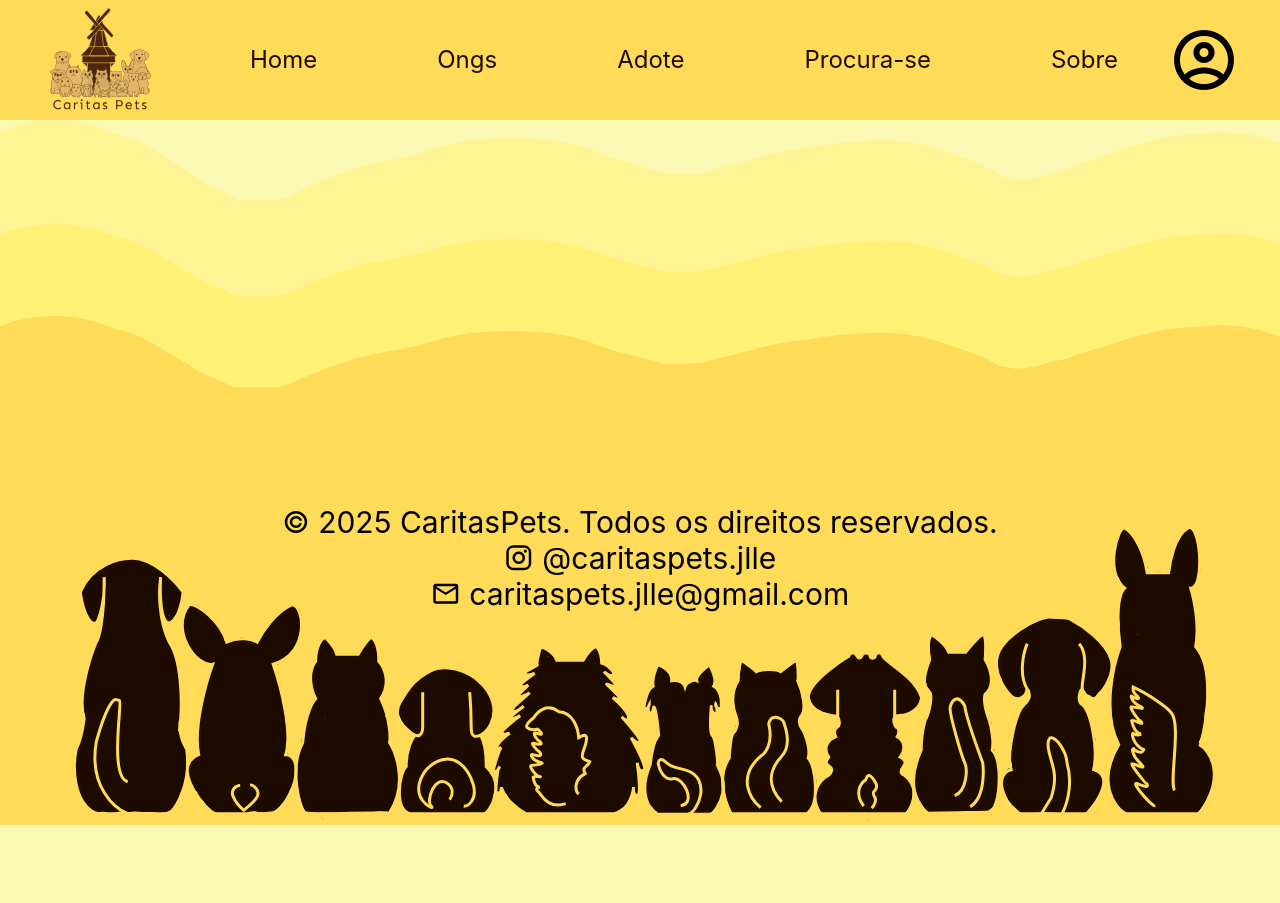
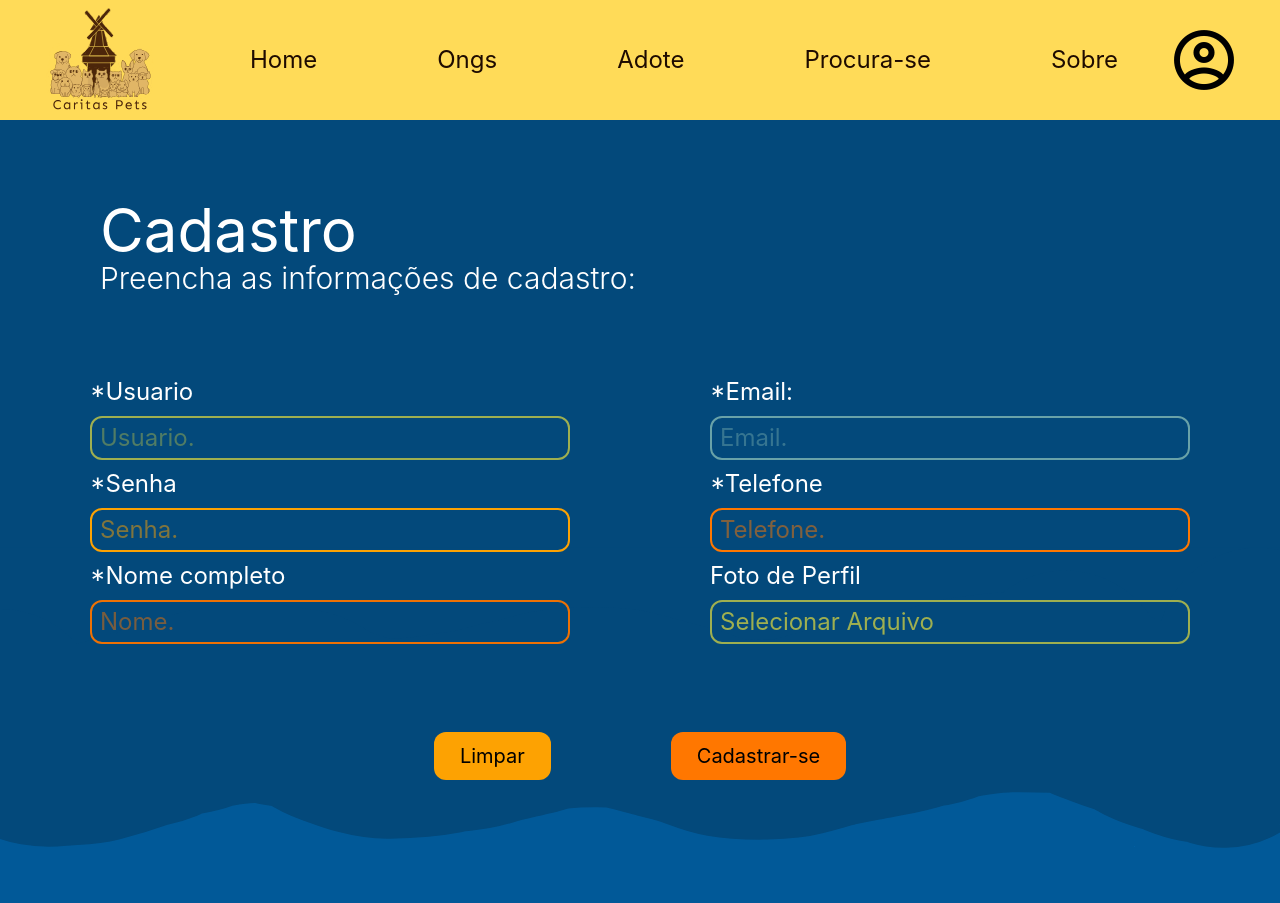
Before and after one commit to CaritasPets/Front-End, a Vue app: page /user/sign-up in a window 1280 px wide. Shown: the top 903 px of the page. Built offline with nearby package versions, Linux system fonts and the light colour scheme.

Commit message:
FEAT: Create the sign up page and route #17

```diff
--- a/src/routes/index.js
+++ b/src/routes/index.js
@@ -9,7 +9,11 @@ const routes = [
     {
         path: '/ongs',
         component: () => import("@/views/OngsPage.vue")
-    }
+    },
+    {
+        path: '/user/sign-up',
+        component: () => import("@/views/CadastroPage.vue")
+    },
 ];
 
 const router = createRouter({
--- /dev/null
+++ b/src/views/CadastroPage.vue
@@ -0,0 +1,13 @@
+<script setup>
+import FormCadastro from '../components/FormCadastro.vue';
+</script>
+<template>
+    <section class="bg-[#03497B] pt-20 px-10">
+    <div class="text-white z-10 relative pl-15 mb-20">
+        <h2 class="text-6xl">Cadastro</h2>
+        <p class="text-3xl font-light">Preencha as informações de cadastro:</p>
+    </div>
+    <FormCadastro class="z-10 relative"/>
+    </section>
+    <img class="w-[100%] transform-[translateY(-50%)] bg-[#03497B] absolute z-0" src="/blue_waves.svg" alt="">
+</template>
```
